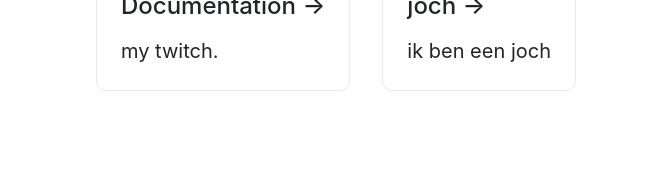
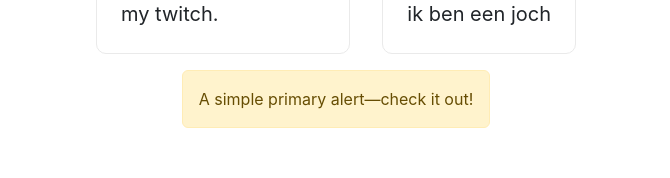
Before and after one commit to Riggby04/lmao, a Next.js app: page / in a window 1280 px wide. Shown: the part 463-641 px from the top of the page, without its empty margins (304-974 px from the left). Built offline with nearby package versions, Linux system fonts and the light colour scheme.

Commit message:
hkbvkhbv

```diff
--- a/package.json
+++ b/package.json
@@ -13,8 +13,9 @@
     "eslint": "8.28.0",
     "eslint-config-next": "13.0.4",
     "next": "13.0.4",
-    "react": "18.2.0",
+    "react": "^18.2.0",
     "react-dom": "18.2.0",
+    "react-live-clock": "^6.1.0",
     "sass": "^1.56.1"
   }
 }
--- a/pages/index.js
+++ b/pages/index.js
@@ -1,6 +1,6 @@
 import Head from "next/head";
 import Image from "next/image";
-
+import Clock from 'react-live-clock';
 export default function Home() {
   return (
     <div className="container">
@@ -10,7 +10,7 @@ export default function Home() {
         <link rel="icon" href="/favicon.ico" />
       </Head>
 
-      <main className="main">
+      <main className="main">  <Clock className="clock" format={'hh:mm:ss'} ticking={true} timezone={'Europe/Amsterdam'} />
         <h1 className="titel">ik ben Ole en dit is mijn website.</h1>
         <p className="description"></p>
         <div className="grid">
@@ -27,6 +27,9 @@ export default function Home() {
             <p>ik ben een joch</p>
           </a>
         </div>
+        <div className="alert alert-warning" role="alert">
+  A simple primary alert—check it out!
+</div>
       </main>
       <footer className="footer">
         <a
--- a/styles/globals.scss
+++ b/styles/globals.scss
@@ -1,6 +1,7 @@
 
 @import "./home.scss";
 @import "./footer.scss";
+@import "./header.scss";
 html,
 body {
   padding: 0;
--- a/styles/home.scss
+++ b/styles/home.scss
@@ -113,3 +113,8 @@
     flex-direction: column;
   }
 }
+
+.clock {
+  font-size: 100px;
+  font-weight: bold;
+}
```
Also changed, not shown: styles/header.scss (added), 2 other files (tests, documents, lock files or other folders).
